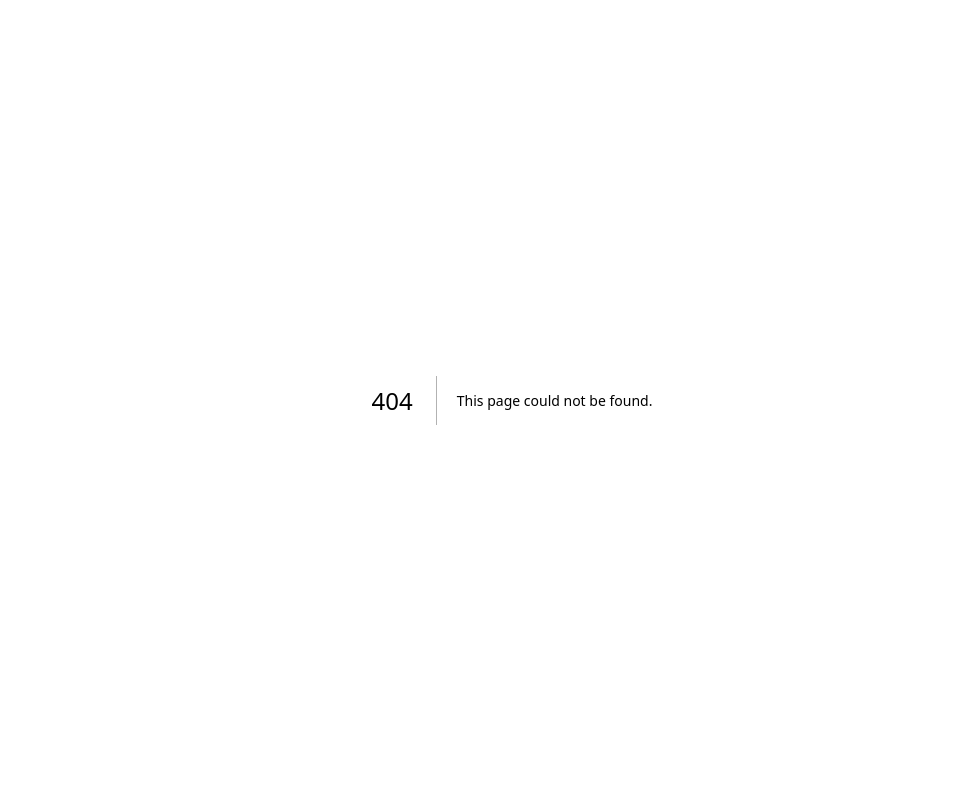
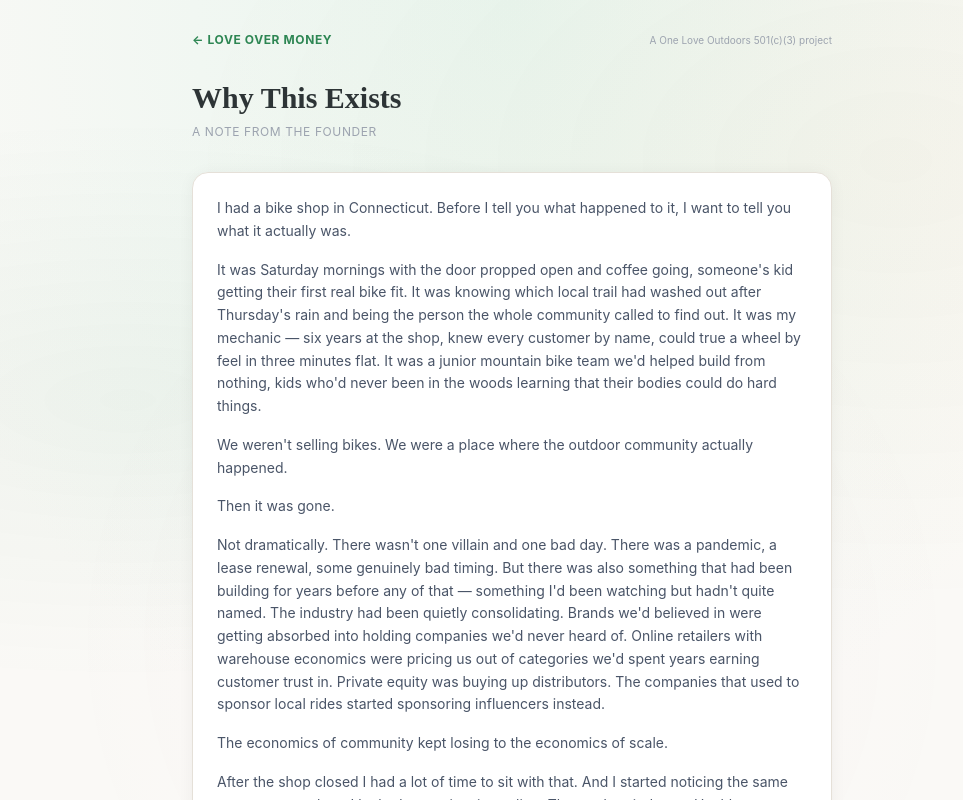
Before and after one commit to 4b578gdsgr-ops/clarity, a Next.js app: page /about in a window 1280 px wide. Before the commit this address had no page. Shown: the top 800 px of the page, without its empty margins (128-1091 px from the left). Built offline with nearby package versions, Linux system fonts and the light colour scheme.

Commit message:
Add /about page 'Why This Exists'; link from all footers

```diff
--- /dev/null
+++ b/app/about/page.js
@@ -0,0 +1,105 @@
+import Link from 'next/link';
+
+export const metadata = {
+  title: 'Why This Exists — Love Over Money',
+  description: 'The story behind Love Over Money. A bike shop owner in Connecticut on corporate consolidation, money in politics, and why transparency matters.',
+  alternates: { canonical: 'https://loveovermoney.oneloveoutdoors.org/about' },
+};
+
+function P({ children, className = '' }) {
+  return (
+    <p className={`text-sm leading-relaxed mb-4 ${className}`} style={{color:'#4a5568'}}>
+      {children}
+    </p>
+  );
+}
+
+export default function AboutPage() {
+  return (
+    <div className="min-h-screen relative">
+      <div className="fixed inset-0 pointer-events-none" style={{background:'radial-gradient(ellipse at 50% 0%, #e8f5ee, #faf9f6 70%)'}} />
+      <div className="fixed inset-0 nature-bg pointer-events-none" />
+
+      <div className="relative z-10 px-4 py-8 max-w-2xl mx-auto">
+
+        {/* Nav */}
+        <div className="mb-8 flex items-center justify-between">
+          <Link href="/" className="text-xs font-bold tracking-wider uppercase" style={{color:'#2d8653'}}>
+            ← Love Over Money
+          </Link>
+          <span className="text-[10px]" style={{color:'#9ca3af'}}>A One Love Outdoors 501(c)(3) project</span>
+        </div>
+
+        {/* Title */}
+        <div className="mb-8">
+          <h1 className="text-3xl font-black mb-2" style={{fontFamily:'Playfair Display, serif', color:'#2d3436'}}>
+            Why This Exists
+          </h1>
+          <div className="text-xs tracking-wider uppercase" style={{color:'#9ca3af'}}>A note from the founder</div>
+        </div>
+
+        {/* Body */}
+        <div className="rounded-2xl p-6 mb-5" style={{background:'#ffffff', border:'1px solid #e5e0d8', boxShadow:'0 2px 16px rgba(0,0,0,0.05)'}}>
+
+          <P>I had a bike shop in Connecticut. Before I tell you what happened to it, I want to tell you what it actually was.</P>
+
+          <P>It was Saturday mornings with the door propped open and coffee going, someone's kid getting their first real bike fit. It was knowing which local trail had washed out after Thursday's rain and being the person the whole community called to find out. It was my mechanic — six years at the shop, knew every customer by name, could true a wheel by feel in three minutes flat. It was a junior mountain bike team we'd helped build from nothing, kids who'd never been in the woods learning that their bodies could do hard things.</P>
+
+          <P>We weren't selling bikes. We were a place where the outdoor community actually happened.</P>
+
+          <P>Then it was gone.</P>
+
+          <P>Not dramatically. There wasn't one villain and one bad day. There was a pandemic, a lease renewal, some genuinely bad timing. But there was also something that had been building for years before any of that — something I'd been watching but hadn't quite named. The industry had been quietly consolidating. Brands we'd believed in were getting absorbed into holding companies we'd never heard of. Online retailers with warehouse economics were pricing us out of categories we'd spent years earning customer trust in. Private equity was buying up distributors. The companies that used to sponsor local rides started sponsoring influencers instead.</P>
+
+          <P>The economics of community kept losing to the economics of scale.</P>
+
+          <P>After the shop closed I had a lot of time to sit with that. And I started noticing the same pattern everywhere I looked — not just in cycling. The outdoor industry. Healthcare. Food. Finance. Banking. Every sector I examined had the same shape: a handful of large players, enormous political spending to keep it that way, and a PR layer designed to make it look like consumer choice when it was really market capture.</P>
+
+          <P>I'm not a conspiracy theorist. I don't think there's a room where executives coordinate. I think there's something more mundane and more powerful: an economic logic that rewards consolidation, punishes independence, and is invisible to most people because the information is technically public but practically buried in SEC filings and FEC databases that nobody has time to read.</P>
+
+          <P>That's what bothered me most. The information exists. It's just designed, unintentionally or not, to be inaccessible.</P>
+
+          <P>So I started One Love Outdoors — a 501(c)(3) built around the idea that the outdoor community has always been good at taking care of each other, and that caring for each other now means caring about the systems our money moves through. Trail work. Rides for people who don't feel welcome in the sport yet. And now this: a tool to make the money trail readable for anyone who wants to look.</P>
+
+          <P>I'm not trying to tell anyone what to buy. I still ride components made overseas. I shop online sometimes. I'm not here to make anyone feel guilty. I'm here because I spent fifteen years in a small business in Connecticut watching the slow physics of how large money moves, and I think people deserve to see it — clearly, honestly, without a political agenda attached.</P>
+
+          <P>The Karma Score isn't perfect. The data has gaps. I make judgment calls and I document them so you can disagree. I update scores when I'm wrong. I'm one person with a laptop and a genuine belief that the community that taught me to love the outdoors is worth fighting for with whatever tools I have.</P>
+
+          <P>This tool exists because we believe the complexity of how our buying choices affect the world tomorrow shouldn't be hidden behind corporate PR.</P>
+
+          <P className="font-semibold" style={{color:'#2d3436', fontFamily:'Playfair Display, serif', fontSize:'15px'}}>
+            Love over money. Always.
+          </P>
+
+        </div>
+
+        {/* Links card */}
+        <div className="rounded-2xl p-5 mb-5" style={{background:'#ffffff', border:'1px solid #e5e0d8', boxShadow:'0 2px 16px rgba(0,0,0,0.05)'}}>
+          <div className="text-[10px] font-extrabold tracking-[2px] uppercase mb-4" style={{color:'#9ca3af'}}>One Love Outdoors</div>
+          <P>One Love Outdoors is a 501(c)(3) nonprofit based in Connecticut. We run trail programs, community rides, and youth outdoor access initiatives across the Northeast. Love Over Money is one part of what we do.</P>
+          <div className="flex flex-col sm:flex-row gap-3 mt-2">
+            <a href="https://oneloveoutdoors.org" target="_blank" rel="noopener noreferrer"
+              className="flex-1 text-center px-4 py-2.5 rounded-lg text-sm font-bold"
+              style={{background:'#faf9f6', border:'1px solid #e5e0d8', color:'#2d8653'}}>
+              Visit oneloveoutdoors.org →
+            </a>
+            <a href="https://oneloveoutdoors.org/donate" target="_blank" rel="noopener noreferrer"
+              className="flex-1 text-center px-4 py-2.5 rounded-lg text-sm font-bold text-white"
+              style={{background:'linear-gradient(135deg, #2d8653, #1a6e3f)'}}>
+              ♥ Support the work
+            </a>
+          </div>
+        </div>
+
+        {/* Footer */}
+        <div className="text-center pt-4 pb-8">
+          <div className="text-[10px]" style={{color:'#c4bdb5'}}>Love Over Money · A One Love Outdoors 501(c)(3) project</div>
+          <Link href="/methodology" className="text-[10px] mt-1 inline-block hover:underline" style={{color:'#b0b8b4'}}>
+            How we score companies
+          </Link>
+        </div>
+
+      </div>
+    </div>
+  );
+}
--- a/app/company/[id]/page.js
+++ b/app/company/[id]/page.js
@@ -74,9 +74,12 @@ export default function CompanyPage({ params }) {
               style={{color:'#2d8653'}}>
               ← Love Over Money
             </Link>
-            <div className="text-right">
-              <div className="text-[10px]" style={{color:'#9ca3af'}}>A One Love Outdoors 501(c)(3) project</div>
-              <Link href="/methodology" className="text-[10px] hover:underline" style={{color:'#b0b8b4'}}>How we score</Link>
+            <div className="text-right flex flex-col items-end gap-0.5">
+              <span className="text-[10px]" style={{color:'#9ca3af'}}>A One Love Outdoors 501(c)(3) project</span>
+              <div className="flex gap-3">
+                <Link href="/about" className="text-[10px] hover:underline" style={{color:'#b0b8b4'}}>About</Link>
+                <Link href="/methodology" className="text-[10px] hover:underline" style={{color:'#b0b8b4'}}>How we score</Link>
+              </div>
             </div>
           </div>
 
--- a/app/page.js
+++ b/app/page.js
@@ -290,7 +290,10 @@ export default function LoveMoneyApp() {
             </div>
           )}
           <div className="text-[10px]" style={{color:'#c4bdb5'}}>Love Over Money · A One Love Outdoors 501(c)(3) project</div>
-          <a href="/methodology" className="text-[10px] mt-1 inline-block hover:underline" style={{color:'#b0b8b4'}}>How we score companies</a>
+          <div className="flex justify-center gap-4 mt-1">
+            <a href="/about" className="text-[10px] hover:underline" style={{color:'#b0b8b4'}}>Why this exists</a>
+            <a href="/methodology" className="text-[10px] hover:underline" style={{color:'#b0b8b4'}}>How we score</a>
+          </div>
         </div>
       </div>
     </div>
```
